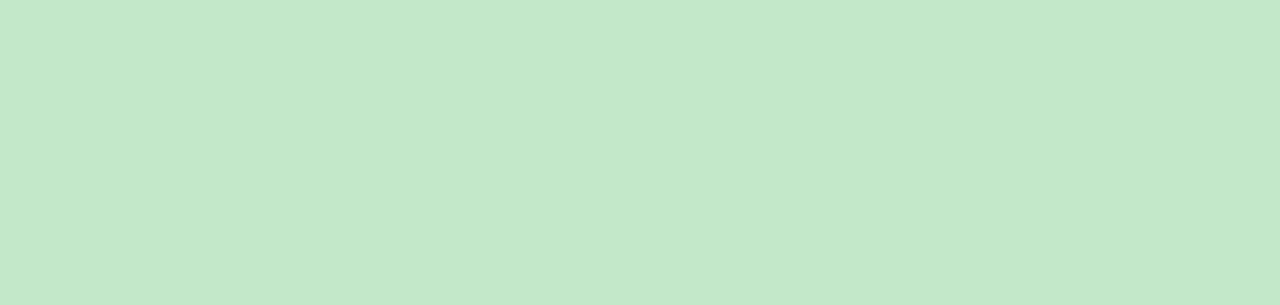
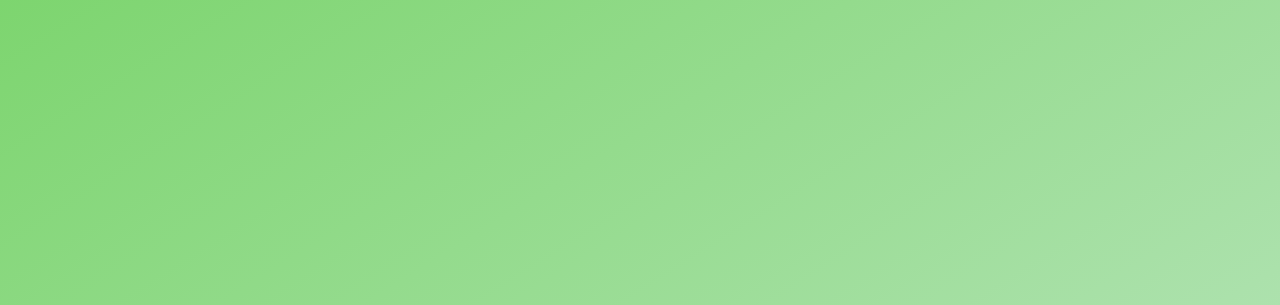
Before and after one commit to superbolang/pistolshrimp.github.io, a plain HTML site: page index.html in a window 1280 px wide. Shown: the top 305 px of the page. Drawn offline with Linux system fonts and the light colour scheme.

Commit message:
apply gradient

```diff
--- a/style.css
+++ b/style.css
@@ -13,7 +13,9 @@ section {
   align-items: center;
   justify-content: center;
   height: 100vh;
-  background-color: #c2e7c9;
+  background-image: linear-gradient(to top left, #c2e7c9, #7dd56f);
+
+  /* background-color: #c2e7c9; */
 }
 
 h1 {
```
